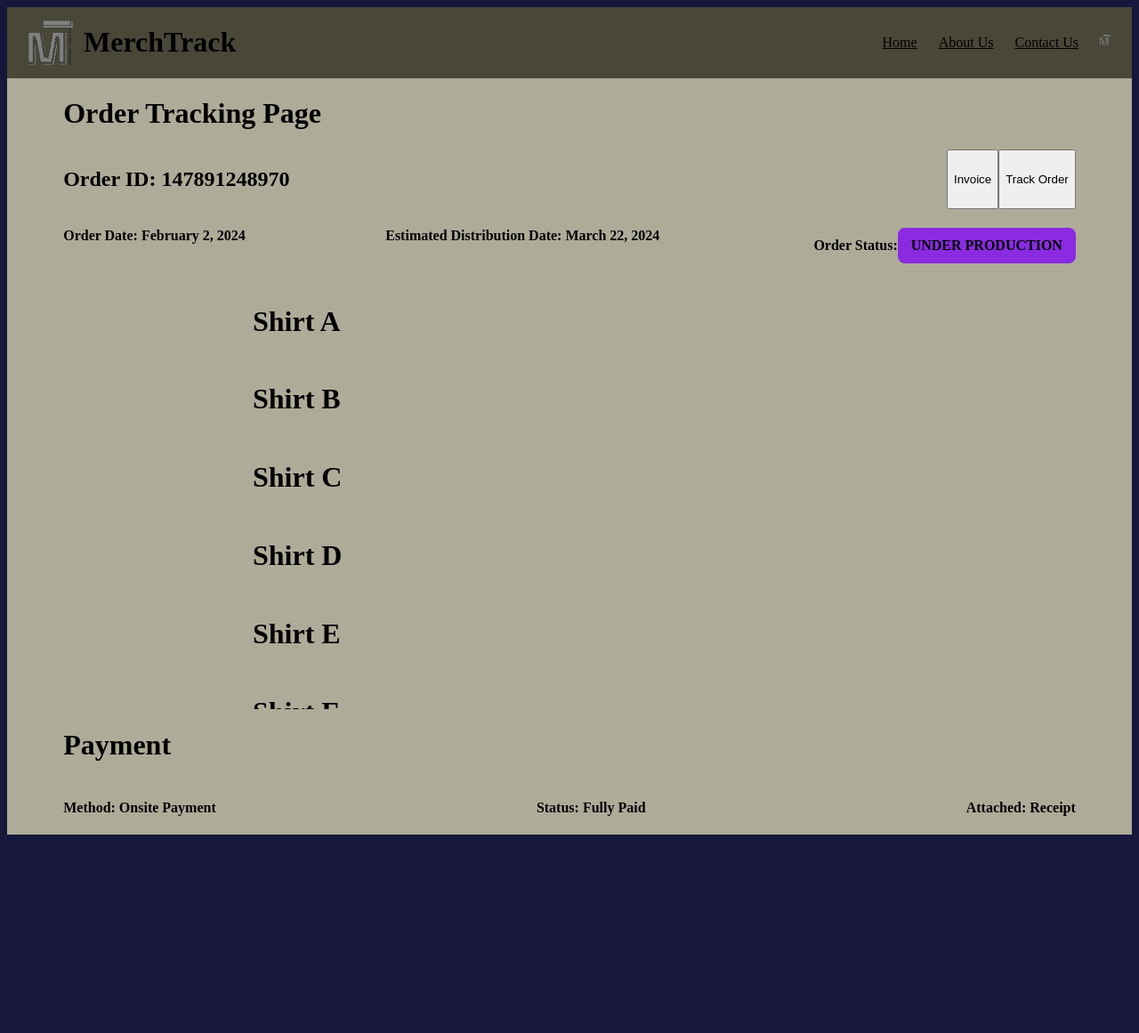
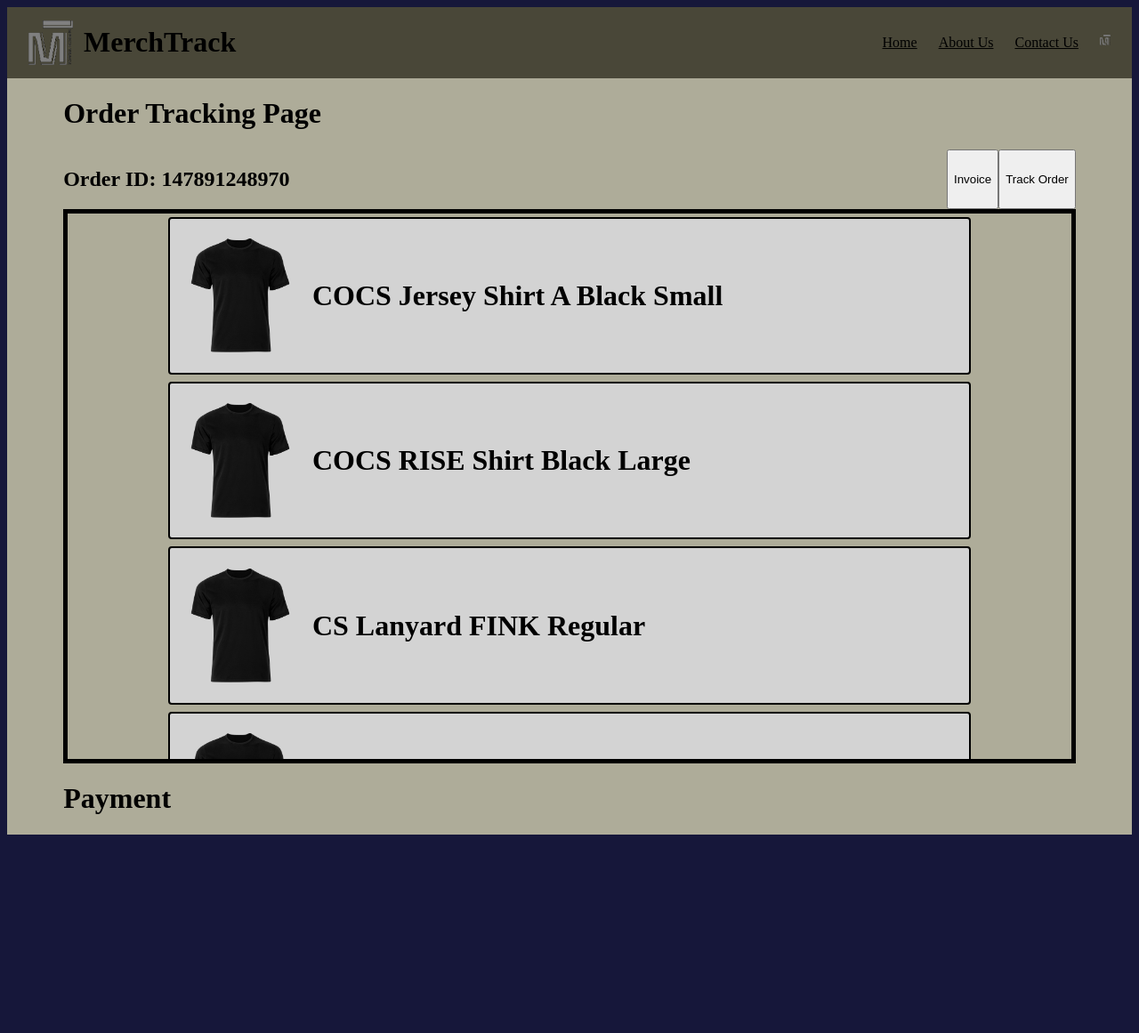
Before and after one commit to kaffw/practicemerchtrack, a Django app: template MerchTrackProject/MerchTrackApp/templates/track_order.html in a window 1280 px wide. Shown: the top 1161 px of the page at 89% size. Run offline with Django 5.2, Linux system fonts and the light colour scheme; the template is opened without the code that fills it: values that come from a table or form of the project are taken from there, others are empty; data comes from the database, SQL or seed files in the repository; both versions use the stored data as it was after the commit.

Commit message:
UPDATE
Track Order

Go to track order page, showing order information of student, by inputting student id.

Supertype order_info accesses it's subtype order_details by order_info id. Allowing for multiple item order.

```diff
--- a/MerchTrackProject/MerchTrackApp/admin.py
+++ b/MerchTrackProject/MerchTrackApp/admin.py
@@ -1,5 +1,7 @@
 from django.contrib import admin
-from .models import userInfo
+from .models import userInfo, order_info, order_details
 # Register your models here.
 
 admin.site.register(userInfo)
+admin.site.register(order_info)
+admin.site.register(order_details)
--- a/MerchTrackProject/MerchTrackApp/models.py
+++ b/MerchTrackProject/MerchTrackApp/models.py
@@ -7,4 +7,20 @@ class userInfo(models.Model):
     student_id = models.CharField(max_length=9, validators=[RegexValidator(r'^[0-9]{1,9}$', 'Student ID must be numeric and have at most 9 digits.')])
     student_name = models.CharField(max_length=200)
 
-# class order_info(models.Model):
+class order_info(models.Model):
+    order_date = models.CharField(max_length=200)
+    distribution_date = models.CharField(max_length=200)
+    order_status = models.CharField(max_length=200)
+    payment_method = models.CharField(max_length=200)
+    payment_status = models.CharField(max_length=200)
+
+    order_details_ID = models.CharField(max_length=200, default='0')
+    user_info_ID  = models.CharField(max_length=9, default='000000000')
+
+class order_details(models.Model):
+    order_details_ID = models.CharField(max_length=200)
+    item_name = models.CharField(max_length=200)
+    item_size = models.CharField(max_length=200)
+    item_color = models.CharField(max_length=200)
+    item_cost = models.CharField(max_length=200)
+    item_quantity = models.CharField(max_length=200)
--- a/MerchTrackProject/MerchTrackApp/static/styles.css
+++ b/MerchTrackProject/MerchTrackApp/static/styles.css
@@ -77,7 +77,7 @@ body {
     max-width: 100%;
     height: 50%;
 
-    border: 5px solid;
+    /* border: 5px solid; */
 }
 .left_element form {
     display: flex;
@@ -111,7 +111,7 @@ body {
 
     margin: 4px 0px 4px;
     box-sizing: border-box;
-    border: 5px solid blue;
+    /* border: 5px solid blue; */
 
 }
 
@@ -229,11 +229,30 @@ body {
 }
 
 .track_third h1 {
-    width: 80%;
-    height: 60px;
     /* border: 5px solid; */
     padding: 4px 8px 4px;
     box-sizing: border-box;
+}
+
+.item {
+    display: flex;
+    flex-direction: row;
+    align-items: center;
+    height: 200px;
+    width: 100%;
+
+    border: 2px solid;
+    border-radius: 4px;
+    background-color: lightgray;
+
+    margin: 4px 0px 4px;
+    padding: 4px 8px 4px;
+    box-sizing: border-box;
+}
+
+.item img {
+    max-width: 150px;
+    max-height: 80%;
 }
 
 .track_fourth {
--- a/MerchTrackProject/MerchTrackApp/templates/track_order.html
+++ b/MerchTrackProject/MerchTrackApp/templates/track_order.html
@@ -14,36 +14,42 @@
             </div>
         </div>
 
+
         <div class="track_second">
+            {% for itr in orders %}
             <div class="track_second_left">
-                <h4 class="track_second_left_content" style="padding-right: 12px;"><b>Order Date:</b> February 2, 2024</h4> <!--date = pH-->
-                <h4 class="track_second_left_content" style="padding-right: 12px;">Estimated Distribution Date: March 22, 2024</h4> <!--date = pH-->
+                <h4 class="track_second_left_content" style="padding-right: 12px;"><b>Order Date:</b> {{ itr.order_date }}</h4> <!--date = pH-->
+                <h4 class="track_second_left_content" style="padding-right: 12px;">Estimated Distribution Date: {{ itr.distribution_date }}</h4> <!--date = pH-->
             </div>
             <div class="track_second_right">
                 <h4>Order Status:</h4>
-                <h4 id="order_status_display">UNDER PRODUCTION</h4> <!--pH-->
+                <h4 id="order_status_display">{{ itr.order_status }}</h4> <!--pH-->
             </div>
+            {% endfor %}
         </div>
 
-        <div class="third_centralized"> <!--Order list-->
+
+        <div class="third_centralized" style="border: 5px solid;"> <!--Order list-->
             <div class="track_third">
-                <h1>Shirt A</h1>
-                <h1>Shirt B</h1>
-                <h1>Shirt C</h1>
-                <h1>Shirt D</h1>
-                <h1>Shirt E</h1>
-                <h1>Shirt F</h1>
-                <h1>Shirt G</h1>
-                <h1>Shirt H</h1>
+                {% load static %}
+                {% for deets in order_details %}
+                <div class="item">
+                    <img src="{% static 'assets/tshirtimage.png' %}" alt="Item Image">
+                    <h1>{{ deets.item_name }} {{ deets.item_color }} {{ deets.item_size }}</h1>
+                </div>
+                {% endfor %}
+
             </div>
         </div>
 
         <div class="track_fourth">
             <h1>Payment</h1>
             <div class="track_fourth_bottom">
-                <h4><b>Method: </b>Onsite Payment</h4>
-                <h4><b>Status: </b>Fully Paid</h4>
-                <h4><b>Attached: </b>Receipt</h4>
+                {% for itr in orders%}
+                    <h4><b>Method: </b>{{ itr.payment_method }}</h4>
+                    <h4><b>Status: </b>{{ itr.payment_status }}</h4>
+                    <h4><b>Attached: </b>Receipt</h4>
+                {% endfor %}
             </div>
         </div>
 
--- a/MerchTrackProject/MerchTrackProject/settings.py
+++ b/MerchTrackProject/MerchTrackProject/settings.py
@@ -78,7 +78,7 @@ WSGI_APPLICATION = 'MerchTrackProject.wsgi.application'
 
 DATABASES = {
     'default': {
-        'ENGINE': 'django.db.backends.sqlite3',
+        'ENGINE': 'django.db.backends.sqlite3', #postgresql-merch-track.alwaysdata.net
         'NAME': BASE_DIR / 'db.sqlite3',
     }
 }
```
Also changed, not shown: MerchTrackProject/MerchTrackApp/views.py (+45 -5 lines), MerchTrackProject/MerchTrackApp/migrations/0003_order_info.py (added), MerchTrackProject/MerchTrackApp/migrations/0004_order_info_user_info_id.py (added), MerchTrackProject/MerchTrackApp/migrations/0005_order_details_alter_order_info_order_details_id.py (added), MerchTrackProject/db.sqlite3.
